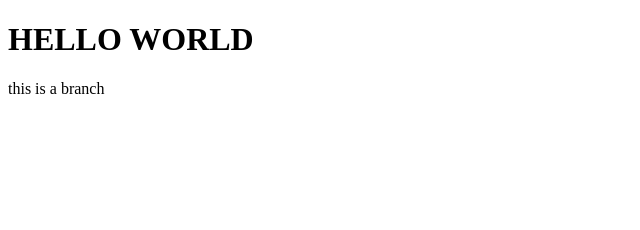
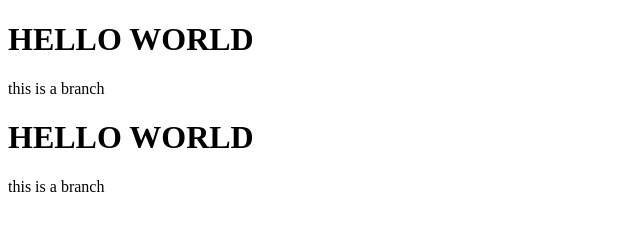
Before and after one commit to iamnishan10/git-text, a plain HTML site: page index.html in a window 1280 px wide. Shown: the whole page, without its empty margins (0-640 px from the left). Drawn offline with Linux system fonts and the light colour scheme.

Commit message:
change01

```diff
--- a/index.html
+++ b/index.html
@@ -9,6 +9,8 @@
 <body>
     <h1>HELLO WORLD</h1>
     <p> this is a branch</p>
+    <h1>HELLO WORLD</h1>
+    <p> this is a branch</p>
 
 </body>
 </html>
```
